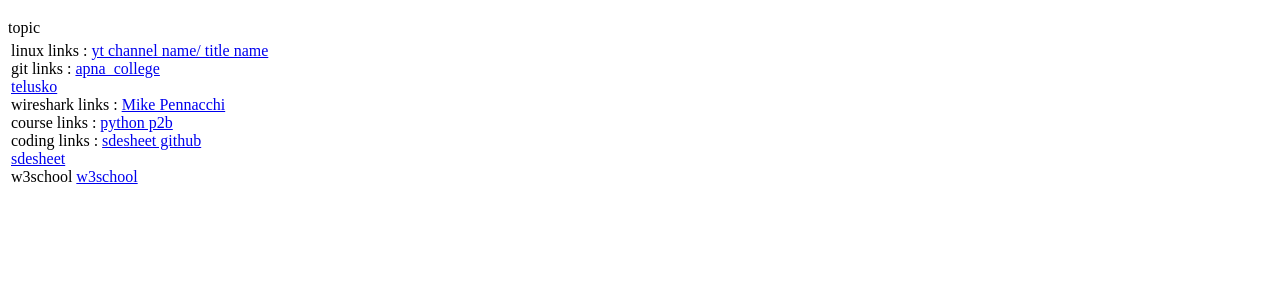
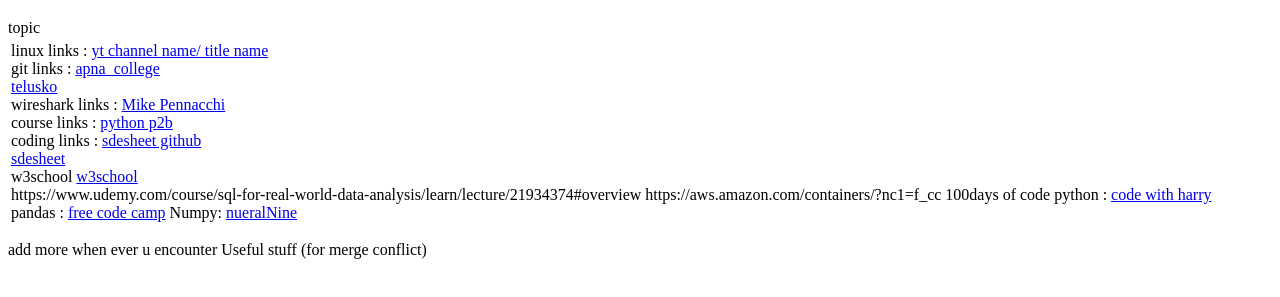
Before and after one commit to bvishnuvarshitha/demo1vv, a plain HTML site: page index.html in a window 1280 px wide. Shown: the part 61-358 px from the top of the page. Drawn offline with Linux system fonts and the light colour scheme.

Commit message:
added more res

```diff
--- a/index.html
+++ b/index.html
@@ -21,8 +21,16 @@
             coding links :  <a href="https://github.com/striver79/SDESheet" target="_blank">sdesheet github</a><br>
             <a href="https://takeuforward.org/interviews/strivers-sde-sheet-top-coding-interview-problems/?amp=1" target="_blank">sdesheet</a><br>
             w3school <a href="https://www.w3schools.com/" target="_blank">w3school</a><br>
+            https://www.udemy.com/course/sql-for-real-world-data-analysis/learn/lecture/21934374#overview
+            https://aws.amazon.com/containers/?nc1=f_cc
+            100days of code python :  <a href="https://www.youtube.com/watch?v=7wnove7K-ZQ&list=PLu0W_9lII9agwh1XjRt242xIpHhPT2llg" target="_blank">code with harry</a><br>
+            pandas : <a href="//www.youtube.com/watch?v=gtjxAH8uaP0" target="_
+            ">free code camp</a>
+            Numpy: <a href="https://www.youtube.com/watch?v=4c_mwnYdbhQ" target="_
+            ">nueralNine</a>
         </td>
 
     </table>
+    <p>add more when ever u encounter Useful stuff (for merge conflict)</p>
 </body>
 </html>
```
